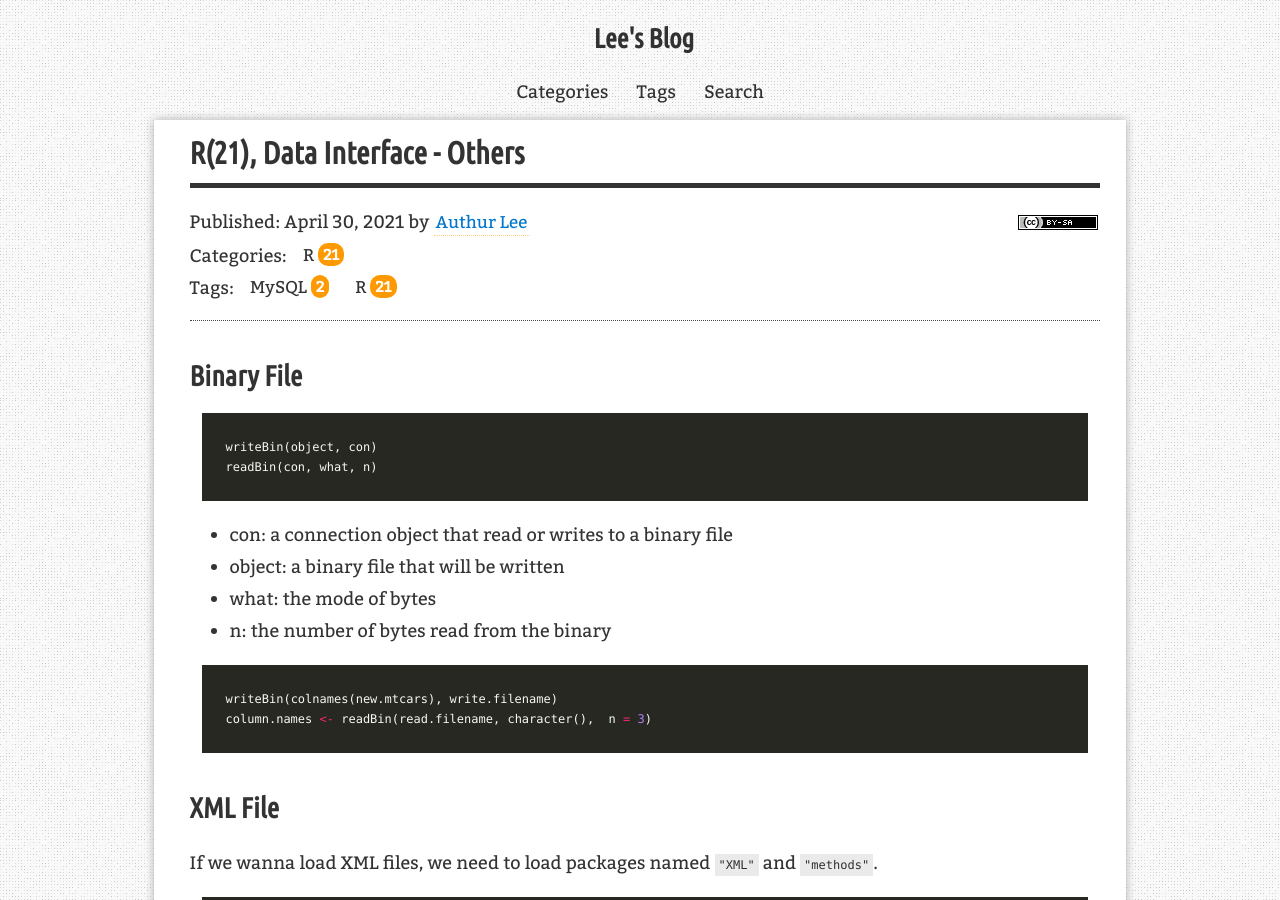
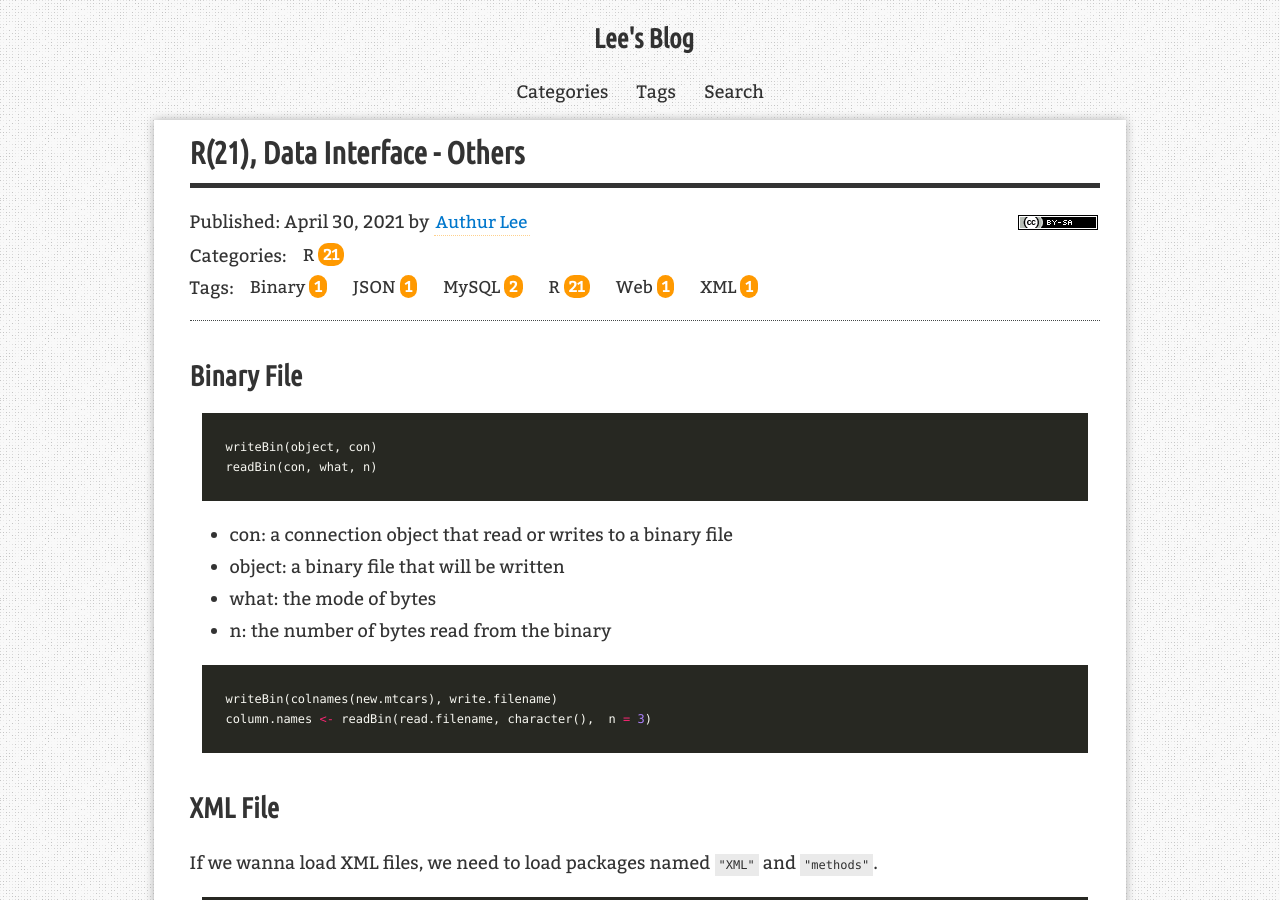
Before and after one commit to AuthurWhywait/AuthurWhywait.github.io, a Jekyll site: the page built from _posts/2021-04-30-R_21.md, in a window 1280 px wide and 900 px high. Built offline with Jekyll 4.4.1, drawn with Linux system fonts in a browser that asks for light colours; comment, search, counter and statistics services are not loaded.

Commit message:
change the tags

```diff
--- a/_posts/2021-04-30-R_21.md
+++ b/_posts/2021-04-30-R_21.md
@@ -3,7 +3,7 @@ layout: post
 title: "R(21), Data Interface - Others"
 description: "R, Data Interface"
 categories: [R]
-tags: [R, MySQL]
+tags: [R, MySQL, XML, JSON, Web, Binary]
 redirect_from:
   - /2021/04/30/
 ---
```
